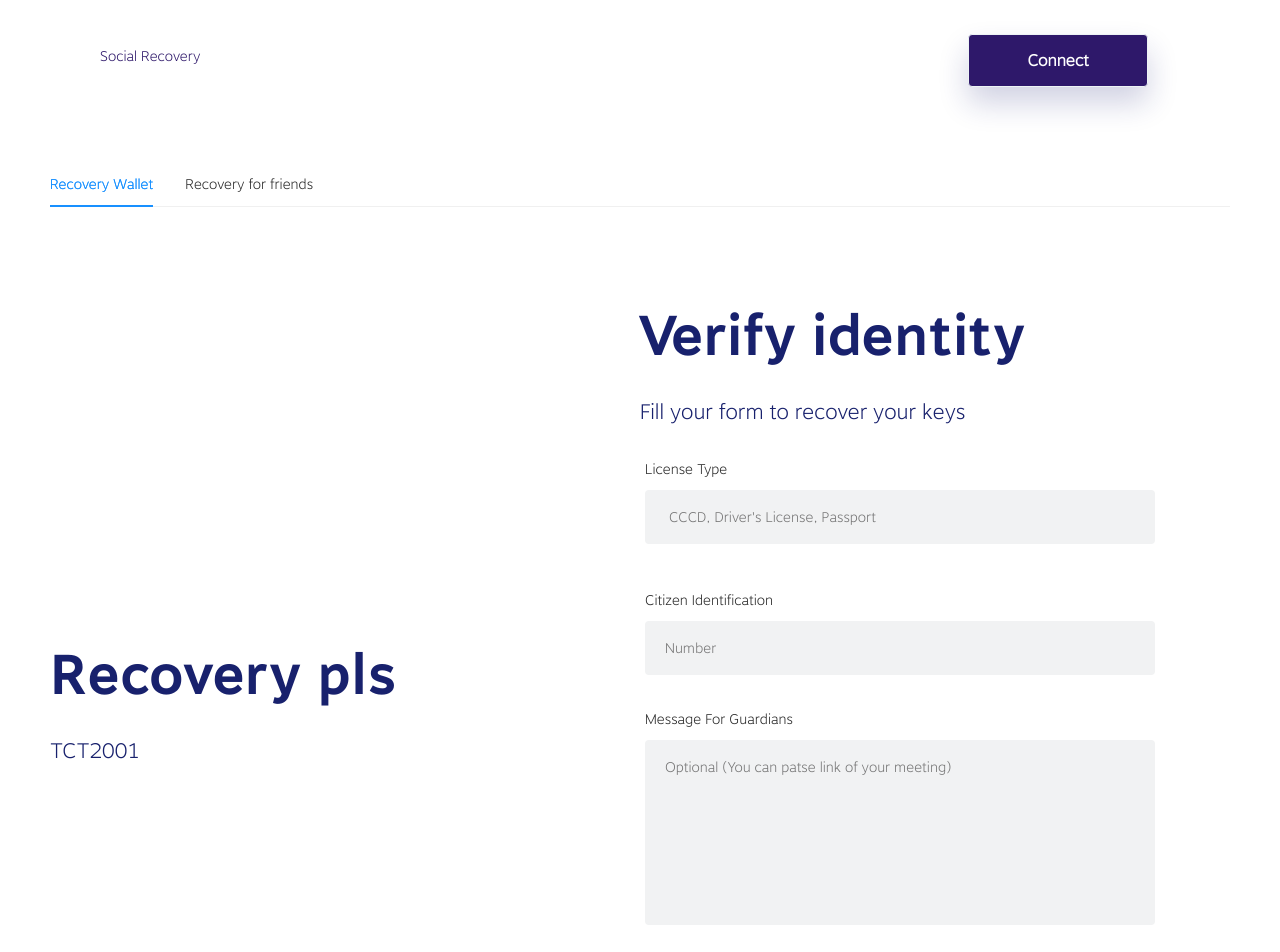
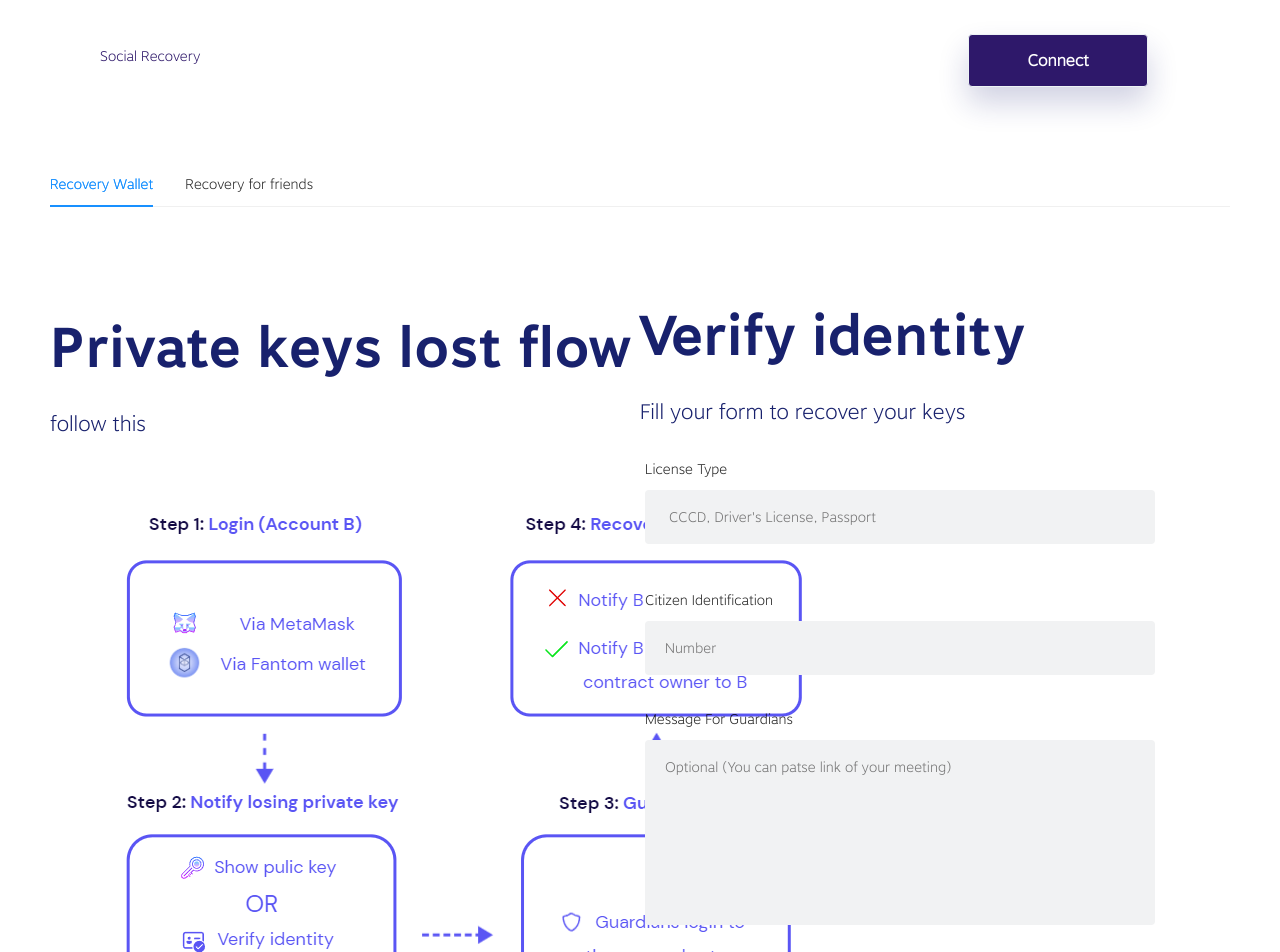
Before and after one commit to TCT-Hackathon-Team/fantom-frontend, a React (Create React App) app: page /recovery in a window 1280 px wide. Shown: the top 952 px of the page. Built offline with nearby package versions, Linux system fonts and the light colour scheme; what i18next-xhr-backend would draw is missing.

Commit message:
component/Form/add flow image

```diff
--- a/src/components/Block/index.tsx
+++ b/src/components/Block/index.tsx
@@ -1,5 +1,6 @@
 import {withTranslation} from "react-i18next";
 import {Container, Content, TextWrapper} from "./styles";
+import Flow from "../ContactForm/flow.png";
 
 interface Props {
   title: string;
@@ -14,6 +15,7 @@ const Block = ({ title, content, t }: Props) => {
       <TextWrapper>
         <Content>{t(content)}</Content>
       </TextWrapper>
+      <img src={Flow} alt="block-image" />
     </Container>
   );
 };
--- a/src/components/ContactForm/index.tsx
+++ b/src/components/ContactForm/index.tsx
@@ -10,7 +10,7 @@ import CommonInput from "../../common/Input";
 import TextArea from "../../common/TextArea";
 import {ButtonContainer, ContactContainer, FormGroup, Span} from "./styles";
 
-const Contact = ({ title, content, id, t }: ContactProps) => {
+const Contact = ({ title, content, id, image, t}: ContactProps) => {
   const { values, errors, handleChange, handleSubmit } = useForm(
     validate
   ) as any;
@@ -29,7 +29,7 @@ const Contact = ({ title, content, id, t }: ContactProps) => {
       <Row justify="space-between" align="middle">
         <Col lg={12} md={11} sm={24} xs={24}>
           <Slide direction="left">
-            <Block title={title} content={content} />
+            <Block title={title} content={content} image={image}/>
           </Slide>
         </Col>
         <Col lg={12} md={12} sm={24} xs={24}>
--- a/src/components/ContactForm/types.ts
+++ b/src/components/ContactForm/types.ts
@@ -2,6 +2,7 @@ export interface ContactProps {
   title: string;
   content: string;
   id: string;
+  image: string;
   t: any;
 }
 
--- a/src/pages/RecoveryPage/index.tsx
+++ b/src/pages/RecoveryPage/index.tsx
@@ -2,16 +2,22 @@ import {Tabs} from "antd";
 import React from "react";
 import ContactForm from "../../components/ContactForm";
 import FriendForm from "../../components/FriendForm";
+import Flow from "../../components/ContactForm/flow.png";
 
 const tabs = [
     {
         id: "1",
         name: "Recovery Wallet",
-        content: <ContactForm title={"Recovery pls"} content={"TCT2001"} id={"1"}/>
+        content: <ContactForm title={"Private keys lost flow"} content={"follow this"} id={"1"} image={Flow}/>,
+
+
     }, {
         id: "2",
         name: "Recovery for friends",
-        content: <FriendForm title={"Recovery pls"} content={"TCT2001"} id={"2"}/>
+        content: <FriendForm title={"Private keys lost flow"} content={"follow this"} id={"2"} />,
+
+
+
     }]
 
 const RecoveryPage = () => {
@@ -26,6 +32,8 @@ const RecoveryPage = () => {
                         label: `${name}`,
                         key: id,
                         children: (content),
+
+
                     };
                 })}
             />
```
Also changed, not shown: src/components/ContactForm/flow.png (added).
